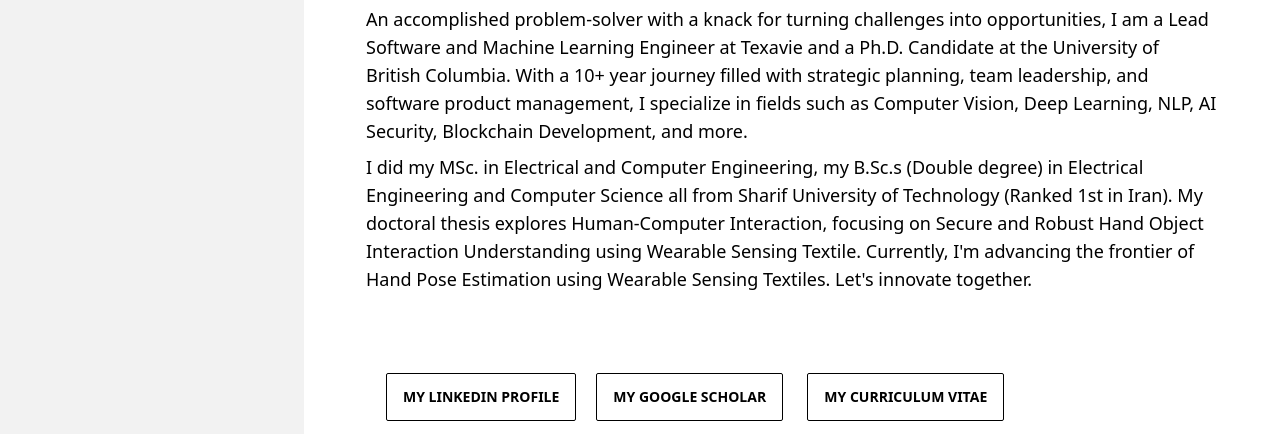
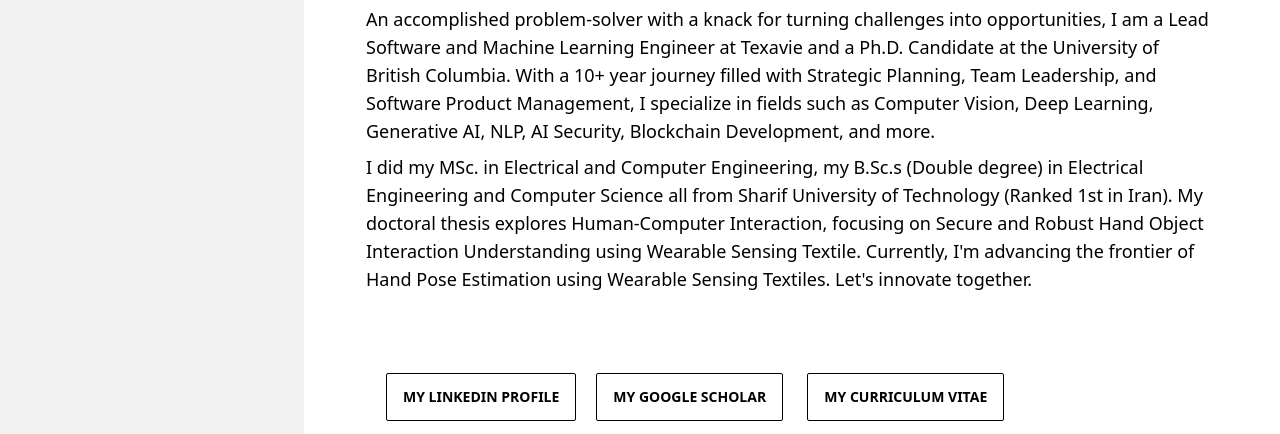
Before and after one commit to arvintashakori/arvintashakori.github.io, an Astro site: page / in a window 1280 px wide. Shown: the part 267-701 px from the top of the page. Built offline with nearby package versions, Linux system fonts and the light colour scheme; Astro itself is replaced by a stand-in of ours.

Commit message:
RVn: update header

```diff
--- a/src/pages/index.astro
+++ b/src/pages/index.astro
@@ -15,7 +15,7 @@ const last_posts = posts.slice(0, 3);
     <div class="text-3xl py-3 font-bold">Ph.D Candidate at University of British Columbia</div>
     <div class="py-2">
       <text class="text-lg">
-        An accomplished problem-solver with a knack for turning challenges into opportunities, I am a Lead Software and Machine Learning Engineer at Texavie and a Ph.D. Candidate at the University of British Columbia. With a 10+ year journey filled with strategic planning, team leadership, and software product management, I specialize in fields such as Computer Vision, Deep Learning, NLP, AI Security, Blockchain Development, and more. </div>
+        An accomplished problem-solver with a knack for turning challenges into opportunities, I am a Lead Software and Machine Learning Engineer at Texavie and a Ph.D. Candidate at the University of British Columbia. With a 10+ year journey filled with Strategic Planning, Team Leadership, and Software Product Management, I specialize in fields such as Computer Vision, Deep Learning, Generative AI, NLP, AI Security, Blockchain Development, and more. </div>
 
 
       <text class="text-lg">
```
